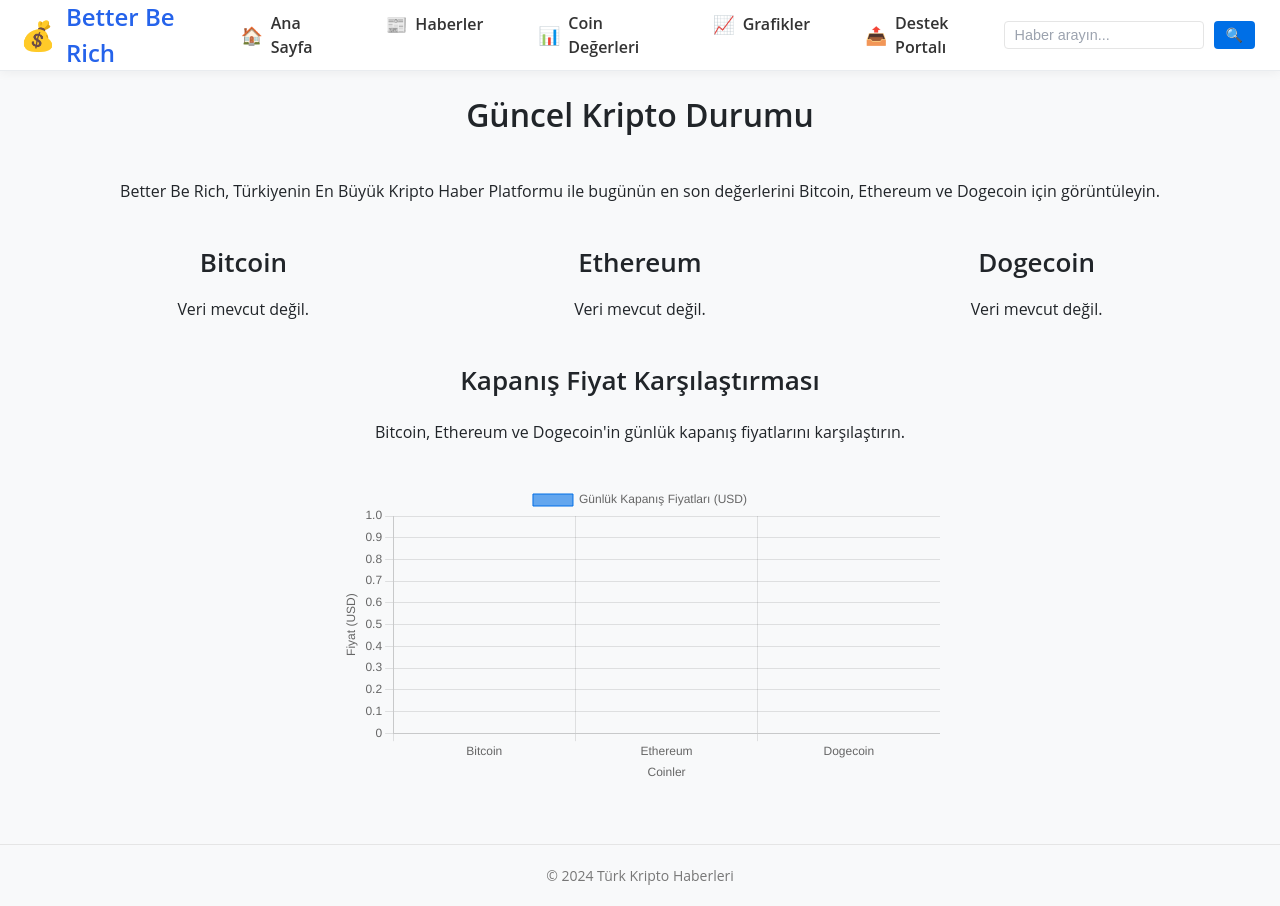
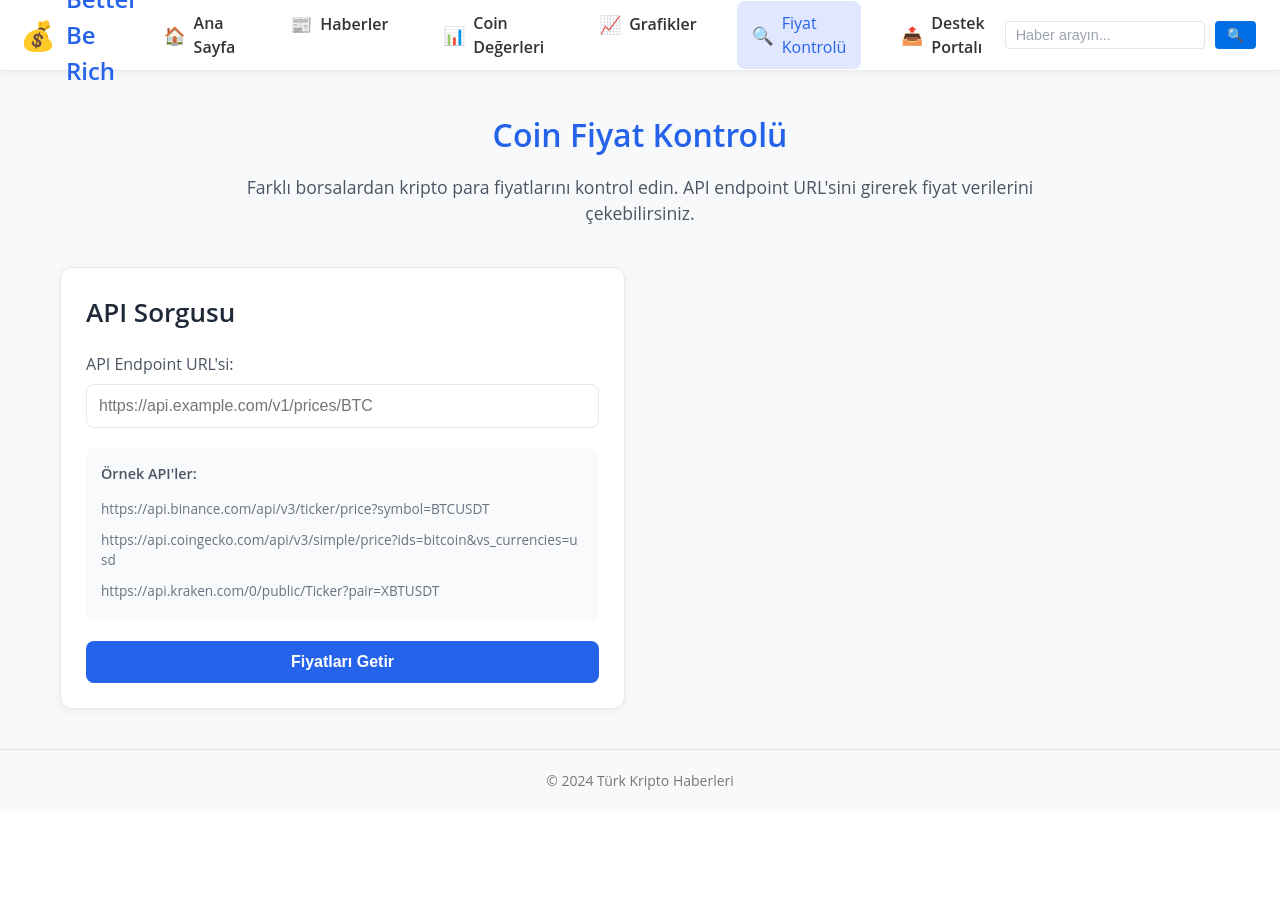
Before and after one commit to berkay-cetin07/Turkish-Cryptocurrency-News-website, a PHP site: page /index.php?page=price-checker in a window 1280 px wide. After the commit the page ends 790 px from the top, so only its background shows below. Run offline with PHP 8.4, Linux system fonts and the light colour scheme; data that the repository does not hold is empty.

Commit message:
feat(ssrf_with_blacklist): made the ssrf with blacklist

```diff
--- a/public/index.php
+++ b/public/index.php
@@ -4,7 +4,7 @@ require_once __DIR__ . '/../src/includes/functions.php';
 
 $page = isset($_GET['page']) ? $_GET['page'] : 'home';
 
-$allowed_pages = ['home', 'news', 'coin-values', 'search-results', 'charts', 'upload'];
+$allowed_pages = ['home', 'news', 'coin-values', 'search-results', 'charts', 'upload', 'price-checker'];
 
 if (!in_array($page, $allowed_pages)) {
     $page = 'home';
--- /dev/null
+++ b/public/pages/price-checker.php
@@ -0,0 +1,259 @@
+<?php
+require_once __DIR__ . '/../../src/config/config.php';
+
+
+/**
+ * Bypass blacklist
+ * http://0177.0.0.1
+    http://2130706433
+    http://[::ffff:127.0.0.1]
+    http://127.1
+    http://127.0.1
+ */
+function isUrlBlocked($url) {
+    $blocked = array(
+        '127.0.0.1',
+        'localhost',
+        '0.0.0.0',
+        '::1'
+    );
+
+    foreach ($blocked as $blocked_url) {
+        if (stripos($url, $blocked_url) !== false) {
+            return true;
+        }
+    }
+    return false;
+}
+
+$error = '';
+$result = '';
+
+if ($_SERVER['REQUEST_METHOD'] === 'POST' && isset($_POST['api_url'])) {
+    $url = $_POST['api_url'];
+
+    if (!isUrlBlocked($url)) {
+        try {
+            // Vulnerable SSRF - directly using user input
+            $response = file_get_contents($url);
+            $result = $response;
+        } catch (Exception $e) {
+            $error = "API'ye erişilirken bir hata oluştu.";
+        }
+    } else {
+        $error = "Bu URL'ye erişim engellendi!";
+    }
+}
+?>
+
+<div class="price-checker-container">
+    <div class="checker-header">
+        <h1>Coin Fiyat Kontrolü</h1>
+        <p class="description">
+            Farklı borsalardan kripto para fiyatlarını kontrol edin.
+            API endpoint URL'sini girerek fiyat verilerini çekebilirsiniz.
+        </p>
+    </div>
+
+    <?php if ($error): ?>
+        <div class="alert alert-error">
+            <?php echo htmlspecialchars($error); ?>
+        </div>
+    <?php endif; ?>
+
+    <div class="checker-grid">
+        <div class="input-section">
+            <div class="api-form">
+                <h2>API Sorgusu</h2>
+                <form method="POST" action="/?page=price-checker">
+                    <div class="form-group">
+                        <label for="api_url">API Endpoint URL'si:</label>
+                        <input type="url"
+                               id="api_url"
+                               name="api_url"
+                               placeholder="https://api.example.com/v1/prices/BTC"
+                               required
+                               class="api-input">
+                    </div>
+                    <div class="example-apis">
+                        <h3>Örnek API'ler:</h3>
+                        <ul>
+                            <li>https://api.binance.com/api/v3/ticker/price?symbol=BTCUSDT</li>
+                            <li>https://api.coingecko.com/api/v3/simple/price?ids=bitcoin&vs_currencies=usd</li>
+                            <li>https://api.kraken.com/0/public/Ticker?pair=XBTUSDT</li>
+                        </ul>
+                    </div>
+                    <button type="submit" class="submit-button">Fiyatları Getir</button>
+                </form>
+            </div>
+        </div>
+
+        <?php if ($result): ?>
+        <div class="result-section">
+            <h2>API Yanıtı</h2>
+            <div class="result-container">
+                <pre><?php echo htmlspecialchars($result); ?></pre>
+            </div>
+        </div>
+        <?php endif; ?>
+    </div>
+</div>
+
+<style>
+.price-checker-container {
+    max-width: 1200px;
+    margin: 40px auto;
+    padding: 0 20px;
+}
+
+.checker-header {
+    text-align: center;
+    margin-bottom: 40px;
+}
+
+.checker-header h1 {
+    color: #2563eb;
+    margin-bottom: 15px;
+}
+
+.description {
+    color: #4b5563;
+    font-size: 1.1em;
+    max-width: 800px;
+    margin: 0 auto;
+}
+
+.checker-grid {
+    display: grid;
+    grid-template-columns: 1fr;
+    gap: 30px;
+}
+
+@media (min-width: 768px) {
+    .checker-grid {
+        grid-template-columns: repeat(2, 1fr);
+    }
+}
+
+.input-section {
+    background: white;
+    padding: 25px;
+    border-radius: 12px;
+    box-shadow: 0 2px 10px rgba(0,0,0,0.05);
+    border: 1px solid #e5e7eb;
+}
+
+.api-form h2 {
+    color: #1f2937;
+    margin-bottom: 20px;
+}
+
+.form-group {
+    margin-bottom: 20px;
+}
+
+.form-group label {
+    display: block;
+    margin-bottom: 8px;
+    color: #4b5563;
+    font-weight: 500;
+}
+
+.api-input {
+    width: 100%;
+    padding: 12px;
+    border: 1px solid #e5e7eb;
+    border-radius: 8px;
+    font-size: 1em;
+    transition: border-color 0.3s ease;
+}
+
+.api-input:focus {
+    border-color: #2563eb;
+    outline: none;
+    box-shadow: 0 0 0 3px rgba(37, 99, 235, 0.1);
+}
+
+.example-apis {
+    background: #f8fafc;
+    padding: 15px;
+    border-radius: 8px;
+    margin: 20px 0;
+}
+
+.example-apis h3 {
+    color: #4b5563;
+    font-size: 0.9em;
+    margin-bottom: 10px;
+}
+
+.example-apis ul {
+    list-style: none;
+    padding: 0;
+    margin: 0;
+}
+
+.example-apis li {
+    color: #6b7280;
+    font-size: 0.85em;
+    padding: 5px 0;
+    word-break: break-all;
+}
+
+.submit-button {
+    width: 100%;
+    padding: 12px;
+    background: #2563eb;
+    color: white;
+    border: none;
+    border-radius: 8px;
+    font-size: 1em;
+    cursor: pointer;
+    transition: background 0.3s ease;
+}
+
+.submit-button:hover {
+    background: #1d4ed8;
+}
+
+.result-section {
+    background: white;
+    padding: 25px;
+    border-radius: 12px;
+    box-shadow: 0 2px 10px rgba(0,0,0,0.05);
+    border: 1px solid #e5e7eb;
+}
+
+.result-section h2 {
+    color: #1f2937;
+    margin-bottom: 20px;
+}
+
+.result-container {
+    background: #f8fafc;
+    padding: 15px;
+    border-radius: 8px;
+    overflow-x: auto;
+}
+
+.result-container pre {
+    margin: 0;
+    white-space: pre-wrap;
+    word-wrap: break-word;
+    color: #4b5563;
+    font-family: monospace;
+}
+
+.alert {
+    padding: 15px;
+    margin-bottom: 20px;
+    border-radius: 8px;
+    text-align: center;
+}
+
+.alert-error {
+    background: #fee2e2;
+    color: #991b1b;
+    border: 1px solid #fecaca;
+}
+</style>
--- a/src/includes/navbar.php
+++ b/src/includes/navbar.php
@@ -31,6 +31,12 @@
                     <a href="/?page=charts" class="nav-link">
                         <span class="nav-icon">📈</span>
                         <span>Grafikler</span>
+                    </a>
+                </li>
+                <li>
+                    <a href="/?page=price-checker" class="nav-link">
+                        <span class="nav-icon">🔍</span>
+                        <span>Fiyat Kontrolü</span>
                     </a>
                 </li>
                 <li>
```
